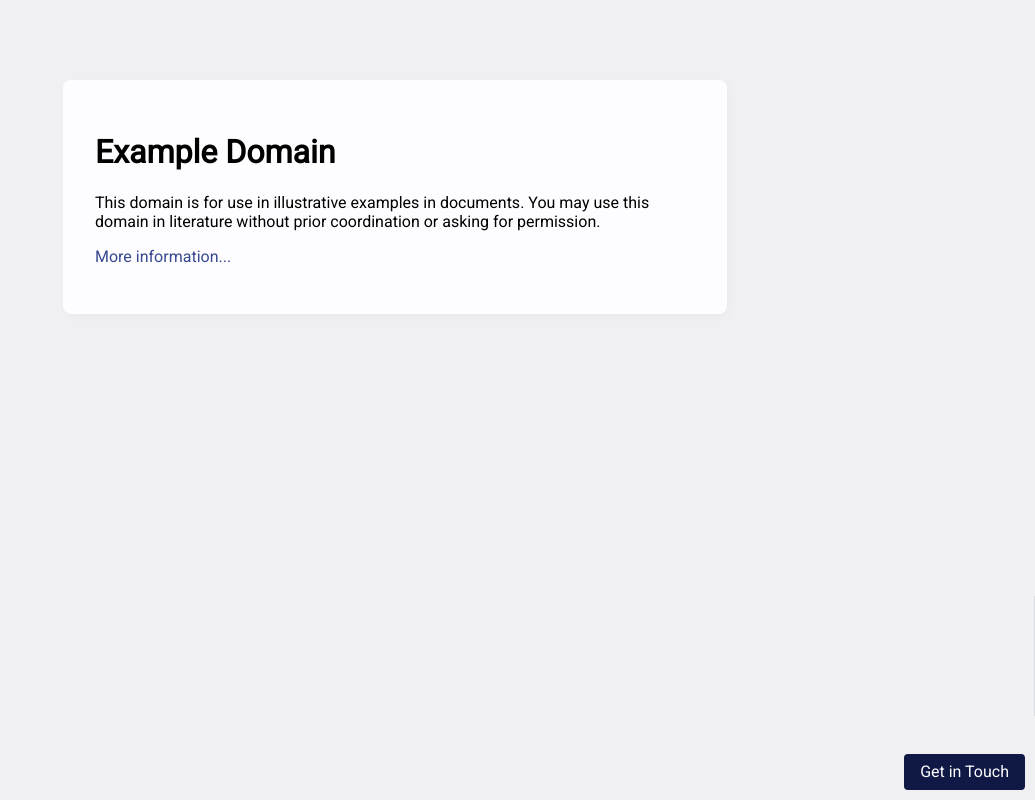
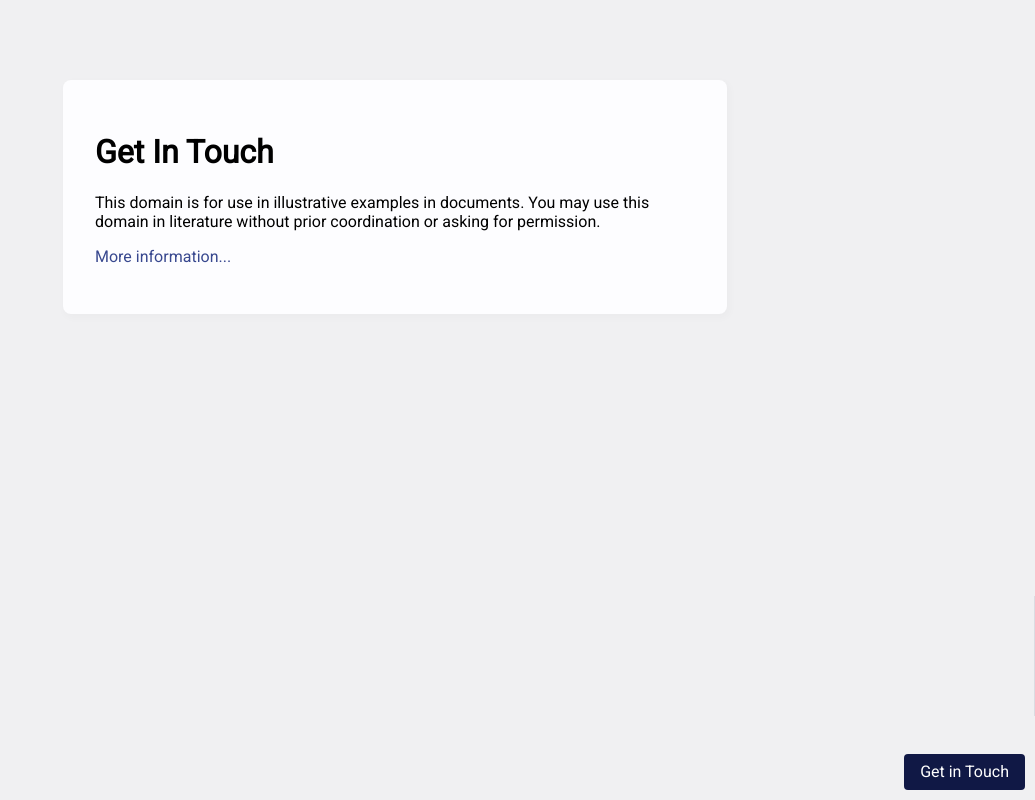
Before and after one commit to bungferry/get-in-touch, a plain HTML site: page index.html in a window 1280 px wide. Shown: the whole page, without its empty margins (245-1280 px from the left). Drawn offline with Linux system fonts and the light colour scheme.

Commit message:
Update index.html

```diff
--- a/index.html
+++ b/index.html
@@ -41,7 +41,7 @@
 
 <body>
 <main>
-    <h1>Example Domain</h1>
+    <h1>Get In Touch</h1>
     <p>This domain is for use in illustrative examples in documents. You may use this
     domain in literature without prior coordination or asking for permission.</p>
     <p><a href="https://www.iana.org/domains/example">More information...</a></p>
```
